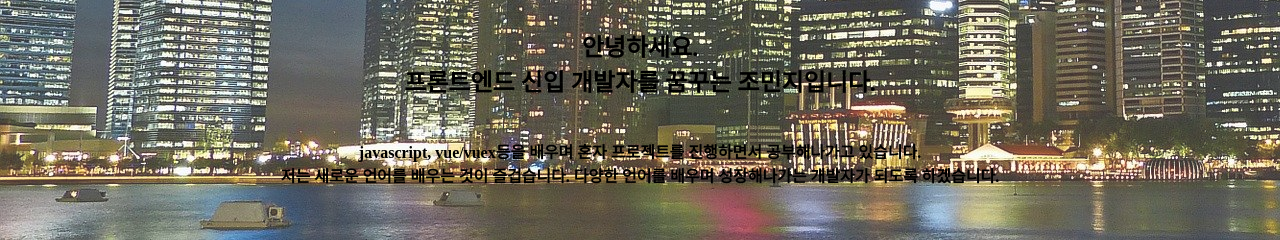
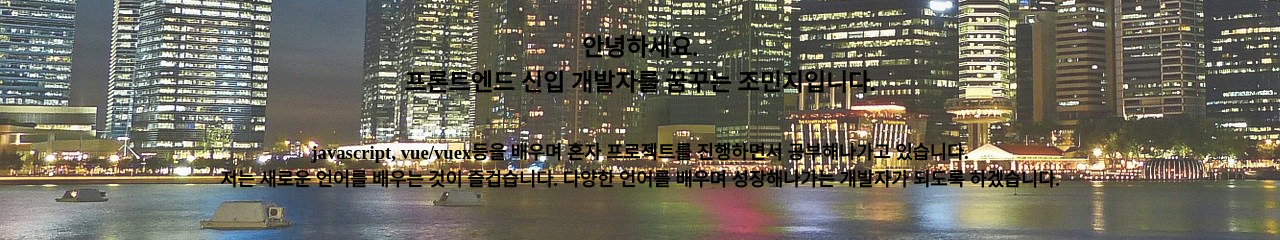
Before and after one commit to min-ji97/min-ji97.github.io, a website: page index.html in a window 1280 px wide. Shown: the part 560-800 px from the top of the page. Drawn offline with nearby package versions, Linux system fonts and the light colour scheme.

Commit message:
html 수정

```diff
--- a/index.html
+++ b/index.html
@@ -65,9 +65,9 @@
             <img src="images/my_image.jpg" alt="Minji's profile photo"class="home__avatar"/>
             <h1 class="home_title">Joe min ji</h1>
             <h2 class="home_description">안녕하세요. <br/> 프론트엔드 신입 개발자를 꿈꾸는 조민지입니다.</h2>
-            <h4 class="home_description">javascript, vue/vuex등을 배우며 혼자 프로젝트를 진행하면서 공부해나가고 있습니다. <br/>
+            <h3 class="home_description">javascript, vue/vuex등을 배우며 혼자 프로젝트를 진행하면서 공부해나가고 있습니다. <br/>
                 저는 새로운 언어를 배우는 것이 즐겁습니다. 다양한 언어를 배우며 성장해나가는 개발자가 되도록 하겠습니다.
-            </h4>
+            </h3>
 
             <!-- <div class="home_info">
                 <ul>
```
